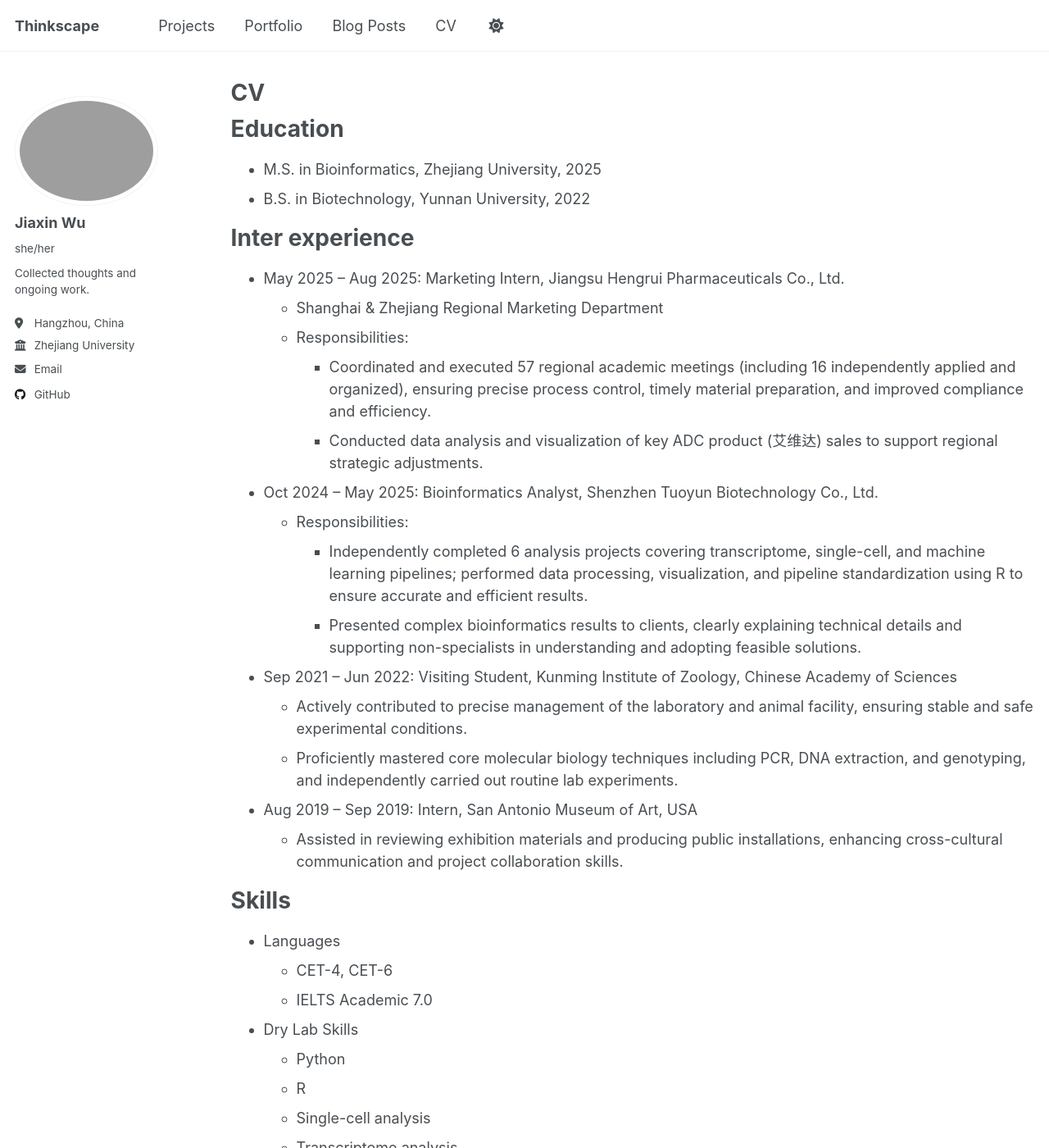
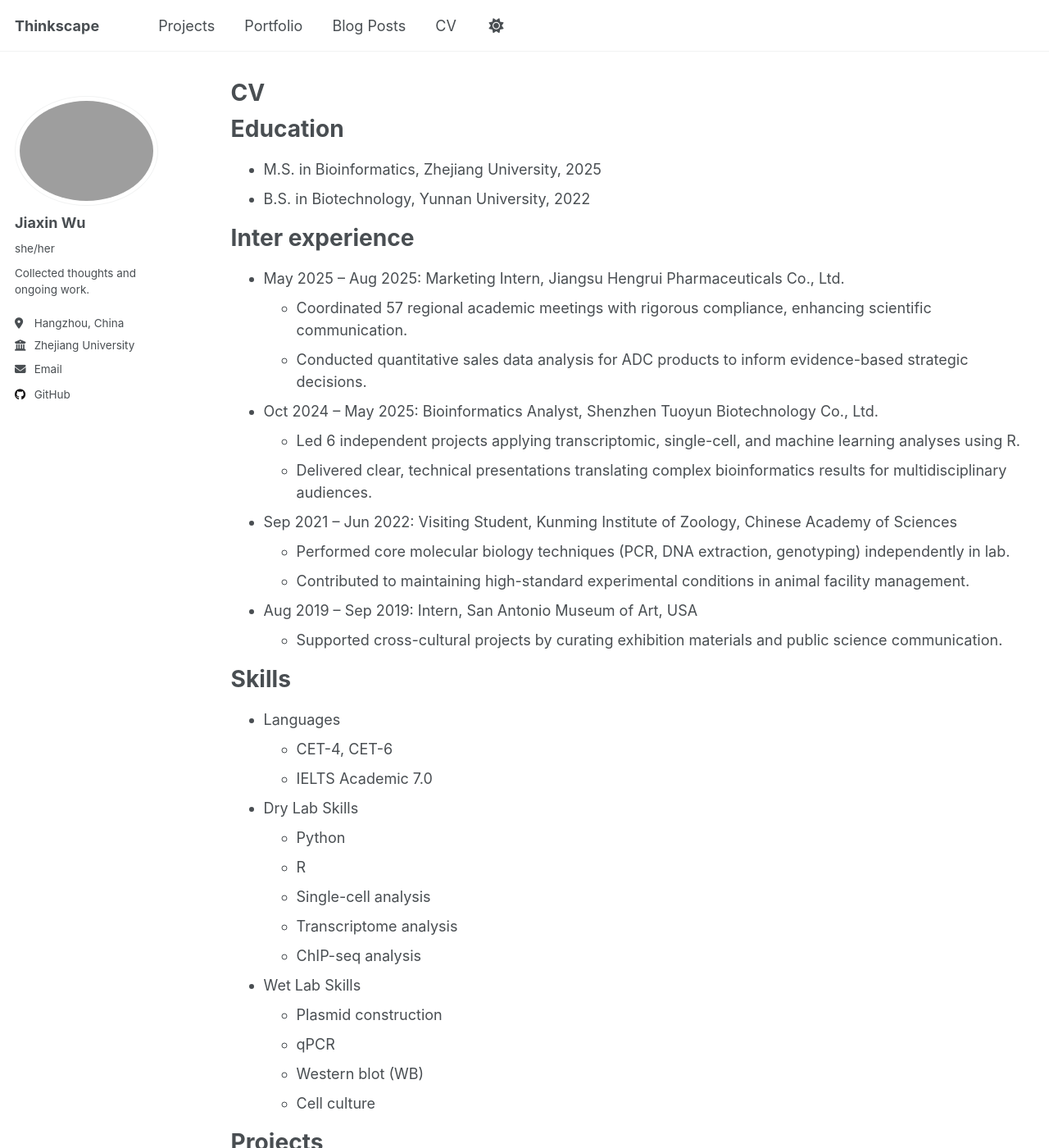
Before and after one commit to jiaxin-aidi-wu/jiaxin-aidi-wu.github.io, a Jekyll site: the page built from _pages/cv.md, in a window 1280 px wide and 1400 px high. Shown: the whole window at 82% size. Built offline with Jekyll 4.4.1, drawn with Linux system fonts in a browser that asks for light colours; a script that is not in the unit is left out.

Commit message:
Update cv.md

```diff
--- a/_pages/cv.md
+++ b/_pages/cv.md
@@ -17,22 +17,19 @@ Education
 Inter experience
 ======
 * May 2025 – Aug 2025: Marketing Intern, Jiangsu Hengrui Pharmaceuticals Co., Ltd.
-  * Shanghai & Zhejiang Regional Marketing Department
-  * Responsibilities:
-    * Coordinated and executed 57 regional academic meetings (including 16 independently applied and organized), ensuring precise process control, timely material preparation, and improved compliance and efficiency.
-    * Conducted data analysis and visualization of key ADC product (艾维达) sales to support regional strategic adjustments.
+  * Coordinated 57 regional academic meetings with rigorous compliance, enhancing scientific communication.
+  * Conducted quantitative sales data analysis for ADC products to inform evidence-based strategic decisions.
 
 * Oct 2024 – May 2025: Bioinformatics Analyst, Shenzhen Tuoyun Biotechnology Co., Ltd.
-  * Responsibilities:
-    * Independently completed 6 analysis projects covering transcriptome, single-cell, and machine learning pipelines; performed data processing, visualization, and pipeline standardization using R to ensure accurate and efficient results.
-    * Presented complex bioinformatics results to clients, clearly explaining technical details and supporting non-specialists in understanding and adopting feasible solutions.
+  * Led 6 independent projects applying transcriptomic, single-cell, and machine learning analyses using R.
+  * Delivered clear, technical presentations translating complex bioinformatics results for multidisciplinary audiences.
 
 * Sep 2021 – Jun 2022: Visiting Student, Kunming Institute of Zoology, Chinese Academy of Sciences
-  * Actively contributed to precise management of the laboratory and animal facility, ensuring stable and safe experimental conditions.
-  * Proficiently mastered core molecular biology techniques including PCR, DNA extraction, and genotyping, and independently carried out routine lab experiments.
+  * Performed core molecular biology techniques (PCR, DNA extraction, genotyping) independently in lab.
+  * Contributed to maintaining high-standard experimental conditions in animal facility management.
 
 * Aug 2019 – Sep 2019: Intern, San Antonio Museum of Art, USA
-  * Assisted in reviewing exhibition materials and producing public installations, enhancing cross-cultural communication and project collaboration skills.
+  * Supported cross-cultural projects by curating exhibition materials and public science communication.
 
 Skills
 ======
@@ -51,7 +48,7 @@ Skills
   * Western blot (WB)
   * Cell culture
 
-Publications
+Projects
 ======
   <ul>{% for post in site.publications reversed %}
     {% include archive-single-cv.html %}
```
